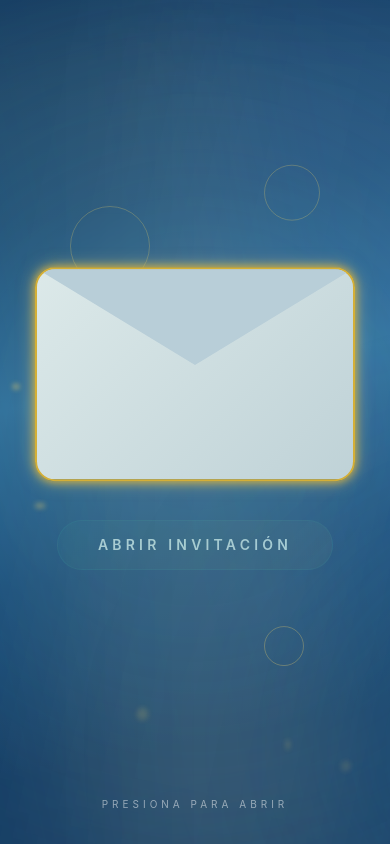
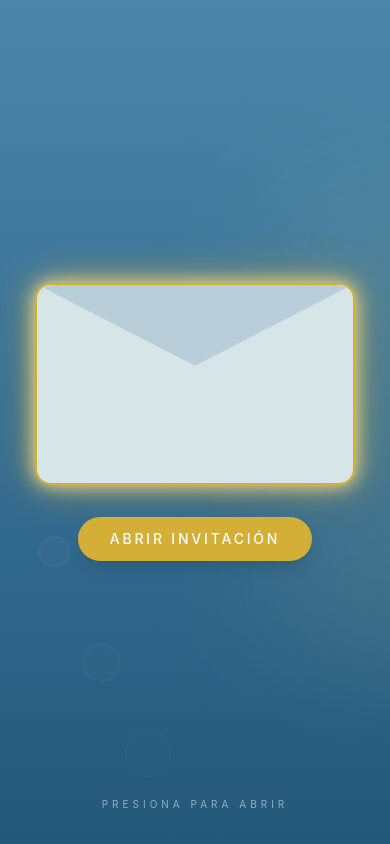
Before and after one commit to Steve0365/XVInvitaacion, a Next.js app: page / in a window 390 px wide. Built offline with nearby package versions, Linux system fonts and the light colour scheme.

Commit message:
Add files via upload

```diff
--- a/app/globals.css
+++ b/app/globals.css
@@ -34,7 +34,7 @@ html { scroll-behavior: smooth; }
 
 body {
   overflow-x: hidden;
-  overflow: hidden;
+  overflow-y: auto;
   color: white;
   background: #123b63;
   font-family: 'Inter', sans-serif;
@@ -384,107 +384,11 @@ body {
   100% { background-position: 0% 50%; }
 }
 
-@keyframes goldPulse {
-  0%,100% { box-shadow: 0 0 8px #D4AF37, 0 0 15px rgba(255,220,120,.5); }
-  50% { box-shadow: 0 0 20px #D4AF37, 0 0 40px rgba(255,220,120,.9); }
+@keyframes goldGlow {
+  0%,100% { box-shadow: 0 0 8px #D4AF37, 0 0 20px rgba(212,175,55,.4); }
+  50% { box-shadow: 0 0 20px #FFE9A6, 0 0 45px rgba(212,175,55,.8); }
 }
 
-.envelope {
-  width: clamp(300px, 82vw, 430px);
-  height: clamp(200px, 55vw, 290px);
-  position: relative;
-  perspective: 1200px;
+.animate-goldGlow {
+  animation: goldGlow 4s infinite ease-in-out;
 }
-
-.envelope-body {
-  position: absolute;
-  width: 100%;
-  height: 100%;
-  background: linear-gradient(135deg, #dce9e9, #bfd2d7);
-  border-radius: 20px;
-  border: 2px solid #D4AF37;
-  box-shadow: 0 0 10px #D4AF37, 0 0 25px rgba(255,220,120,.7);
-  animation: goldPulse 3s infinite;
-  overflow: hidden;
-}
-
-.envelope.opened .envelope-body {
-  opacity: .15;
-  transition: opacity 1s ease;
-}
-
-.flap {
-  position: absolute;
-  top: 0;
-  left: 0;
-  width: 100%;
-  height: clamp(105px, 29vw, 150px);
-  background: #b8ced8;
-  clip-path: polygon(0 0, 50% 85%, 100% 0);
-  transform-origin: top;
-  z-index: 5;
-}
-
-.letter-card {
-  position: absolute;
-  width: clamp(250px, 69vw, 360px);
-  height: clamp(175px, 48vw, 250px);
-  left: clamp(24px, 6.6vw, 35px);
-  top: clamp(18px, 4.8vw, 25px);
-  background: #fff5df;
-  padding: clamp(22px, 6vw, 35px);
-  text-align: center;
-  border-radius: 8px;
-  box-shadow: 0 15px 40px rgba(0,0,0,.25);
-  display: flex;
-  flex-direction: column;
-  align-items: center;
-  justify-content: center;
-  z-index: 2;
-  opacity: 0;
-  pointer-events: none;
-  transform: translateY(0);
-}
-
-.envelope.opened .letter-card {
-  opacity: 1;
-  pointer-events: auto;
-  z-index: 5;
-  transform: translateY(-80px);
-  transition: all 1.5s ease;
-}
-
-.letter-card h3 {
-  font-family: 'Playfair Display', serif;
-  font-size: clamp(20px, 5.5vw, 30px);
-  color: #4b3527;
-  margin-bottom: clamp(6px, 2vw, 10px);
-}
-
-.letter-card p {
-  color: #765d4b;
-  line-height: 1.7;
-  font-size: clamp(10px, 2.8vw, 13px);
-  max-width: 96%;
-}
-
-.letter-card hr {
-  width: 30%;
-  border: none;
-  height: 1px;
-  background: rgba(180, 160, 130, 0.3);
-  margin: clamp(8px, 2vw, 14px) auto;
-}
-
-.letter-card .name {
-  font-family: 'Playfair Display', serif;
-  font-weight: 700;
-  font-size: clamp(16px, 4.5vw, 24px);
-  color: #4b3527;
-}
-
-.letter-card .xv {
-  font-size: clamp(12px, 3vw, 16px);
-  color: #765d4b;
-  margin-top: 2px;
-}
--- a/components/EnvelopeScreen.jsx
+++ b/components/EnvelopeScreen.jsx
@@ -25,130 +25,75 @@ export default function EnvelopeScreen({ onOpen }) {
           initial={{ opacity: 1 }}
           exit={{ opacity: 0, scale: 1.04, filter: 'blur(3px)' }}
           transition={{ duration: 0.7, ease: [0.23, 1, 0.32, 1] }}
-          className="fixed inset-0 z-[100] flex flex-col items-center justify-center overflow-hidden select-none"
-          style={{
-            background: 'linear-gradient(170deg, #123B63 0%, #1B4E7A 25%, #2D6F9E 45%, #1B4E7A 65%, #123B63 85%, #123B63 100%)',
-          }}
+          className="fixed inset-0 z-[100] flex flex-col items-center justify-center overflow-hidden select-none bg-gradient-to-b from-[#4b86a8] via-[#376f96] to-[#245879]"
         >
           <div className="absolute inset-0 pointer-events-none">
-            <div
-              className="absolute top-0 left-1/4 w-72 h-[900px] blur-3xl rotate-12"
-              style={{ background: 'rgba(255,255,255,0.05)' }}
-            />
-            <div
-              className="absolute top-0 right-1/4 w-72 h-[900px] blur-3xl -rotate-12"
-              style={{ background: 'rgba(248,216,106,0.08)' }}
-            />
-            <div
-              className="absolute top-0 left-1/3 w-96 h-[1000px] blur-3xl"
-              style={{ background: 'rgba(255,255,255,0.04)' }}
-            />
-            <div
-              className="absolute left-1/2 -translate-x-1/2 top-[10%] w-[700px] h-[700px] rounded-full blur-[120px]"
-              style={{ background: 'rgba(31,107,163,0.15)' }}
-            />
-            <motion.div
-              animate={{ opacity: [0.04, 0.09, 0.04] }}
-              transition={{ duration: 4, repeat: Infinity, ease: 'easeInOut' }}
-              className="absolute top-1/4 left-1/4 w-[400px] h-[400px] rounded-full"
-              style={{ background: 'radial-gradient(circle, rgba(41,141,148,0.25), transparent 70%)', filter: 'blur(60px)' }}
-            />
-            <motion.div
-              animate={{ opacity: [0.03, 0.07, 0.03] }}
-              transition={{ duration: 5, repeat: Infinity, ease: 'easeInOut', delay: 1 }}
-              className="absolute bottom-1/3 right-1/4 w-[300px] h-[300px] rounded-full"
-              style={{ background: 'radial-gradient(circle, rgba(41,141,148,0.2), transparent 70%)', filter: 'blur(80px)' }}
-            />
-            <motion.div
-              animate={{ opacity: [0.02, 0.06, 0.02] }}
-              transition={{ duration: 6, repeat: Infinity, ease: 'easeInOut', delay: 2 }}
-              className="absolute top-1/2 left-1/2 w-[200px] h-[200px] rounded-full"
-              style={{ background: 'radial-gradient(circle, rgba(242,216,141,0.1), transparent 60%)', filter: 'blur(50px)' }}
-            />
-            {Array.from({ length: 14 }).map((_, i) => (
-              <motion.div
+            {Array.from({ length: 8 }).map((_, i) => (
+              <motion.span
                 key={i}
-                className="absolute rounded-full"
+                className="absolute rounded-full border border-white/20 bg-white/5"
                 style={{
-                  width: `${6 + Math.random() * 10}px`,
-                  height: `${6 + Math.random() * 10}px`,
-                  left: `${Math.random() * 100}%`,
-                  background: 'radial-gradient(circle, rgba(248,216,106,.9), rgba(248,216,106,0))',
-                  filter: 'blur(2px)',
+                  width: `${30 + i * 8}px`,
+                  height: `${30 + i * 8}px`,
+                  left: `${10 + i * 11}%`,
                 }}
-                initial={{ y: '110vh', opacity: 0 }}
-                animate={{ y: '-20vh', opacity: [0, 0.6, 0] }}
-                transition={{ duration: 12 + Math.random() * 8, repeat: Infinity, delay: Math.random() * 10 }}
+                animate={{ y: ['100vh', '-20vh'], opacity: [0, 0.7, 0] }}
+                transition={{ duration: 18 + i * 2, repeat: Infinity, delay: i * 1.5, ease: 'linear' }}
               />
             ))}
-            <motion.div
-              className="absolute left-[18%] top-[25%] w-20 h-20 rounded-full"
-              style={{ border: '1px solid rgba(248,216,106,.25)', backdropFilter: 'blur(4px)' }}
-              animate={{ y: [0, -20, 0] }}
-              transition={{ duration: 7, repeat: Infinity }}
-            />
-            <motion.div
-              className="absolute right-[18%] top-[20%] w-14 h-14 rounded-full"
-              style={{ border: '1px solid rgba(248,216,106,.25)' }}
-              animate={{ y: [0, -15, 0] }}
-              transition={{ duration: 5, repeat: Infinity }}
-            />
-            <motion.div
-              className="absolute right-[22%] bottom-[20%] w-10 h-10 rounded-full"
-              style={{ border: '1px solid rgba(248,216,106,.3)' }}
-              animate={{ y: [0, -10, 0] }}
-              transition={{ duration: 4, repeat: Infinity }}
-            />
+          </div>
+
+          <div className="absolute inset-0 pointer-events-none">
+            {[1, 2, 3].map((x) => (
+              <motion.div
+                key={x}
+                className="absolute left-1/2 w-[140%] h-40 rounded-[50%] bg-yellow-200/10 blur-3xl"
+                style={{ top: `${20 * x}%` }}
+                animate={{ x: ['-10%', '10%', '-10%'] }}
+                transition={{ duration: 10, repeat: Infinity, ease: 'easeInOut' }}
+              />
+            ))}
           </div>
 
           <motion.div
-            className="absolute left-1/2 top-1/2"
-            style={{
-              width: '650px', height: '650px',
-              transform: 'translate(-50%, -50%)',
-              borderRadius: '9999px',
-              background: 'radial-gradient(circle, rgba(31,107,163,.22), transparent 70%)',
-              filter: 'blur(90px)',
-            }}
-            animate={{ scale: [1, 1.08, 1] }}
-            transition={{ duration: 6, repeat: Infinity, ease: 'easeInOut' }}
-          />
-
-          <motion.div
-            className={`envelope cursor-pointer ${phase !== 'idle' ? 'opened' : ''}`}
             onClick={handleOpen}
-            animate={
-              phase !== 'idle'
-                ? { scale: 1.08, y: [0, 0, 0] }
-                : { scale: 1, y: [0, -8, 0] }
-            }
-            transition={
-              phase !== 'idle'
-                ? { duration: 0.4 }
-                : { duration: 4, repeat: Infinity, ease: 'easeInOut' }
-            }
+            animate={{ scale: phase !== 'idle' ? 0.95 : 1 }}
+            className="relative w-[clamp(300px,82vw,430px)] h-[clamp(195px,52vw,280px)] cursor-pointer rounded-2xl bg-[#d6e5e8] border-2 border-[#D4AF37] shadow-[0_0_25px_rgba(212,175,55,.6)] animate-goldGlow z-20"
           >
-            <div className="letter-card">
-              <h3>¡Bienvenidos!</h3>
-              <p>
-                Los espero en mi Pool Side para celebrar juntos este día tan especial. Su presencia hará de este momento un recuerdo inolvidable.
-              </p>
-              <hr />
-              <span className="name">Hallie Aes</span>
-              <span className="xv">XV Años</span>
-            </div>
-
-            <div className="envelope-body">
+            <div className="absolute inset-0 rounded-2xl overflow-hidden">
               <motion.div
-                className="flap"
-                animate={
-                  phase !== 'idle'
-                    ? { rotateX: -170 }
-                    : { rotateX: 0 }
-                }
+                className="absolute top-0 left-0 w-full origin-top z-[5]"
+                style={{
+                  height: '48%',
+                  background: '#b8ced8',
+                  clipPath: 'polygon(0 0, 50% 85%, 100% 0)',
+                }}
+                animate={phase !== 'idle' ? { rotateX: -170 } : { rotateX: 0 }}
                 transition={{ duration: 1.7 }}
               />
             </div>
+
+            <AnimatePresence>
+              {phase !== 'idle' && (
+                <motion.div
+                  initial={{ y: 0, opacity: 0 }}
+                  animate={{ y: -80, opacity: 1 }}
+                  exit={{ opacity: 0 }}
+                  transition={{ duration: 1.5 }}
+                  className="absolute left-1/2 top-1/2 -translate-x-1/2 w-[clamp(250px,69vw,360px)] h-[clamp(175px,48vw,240px)] bg-[#fff5df] rounded-lg shadow-xl p-[clamp(22px,6vw,32px)] text-center z-30 flex flex-col items-center justify-center"
+                >
+                  <h3 className="font-serif font-bold text-[clamp(20px,5.5vw,28px)] text-[#4b3527] mb-[clamp(6px,2vw,10px)]">
+                    ¡Bienvenidos!
+                  </h3>
+                  <p className="text-[clamp(10px,2.8vw,13px)] text-[#765d4b] leading-relaxed max-w-[96%]">
+                    Los espero en mi Pool Side para celebrar juntos este día tan especial. Su presencia hará de este momento un recuerdo inolvidable.
+                  </p>
+                  <hr className="w-[30%] border-none h-[1px] bg-[rgba(180,160,130,0.3)] my-[clamp(8px,2vw,14px)]" />
+                  <span className="font-serif font-bold text-[clamp(16px,4.5vw,22px)] text-[#4b3527]">Hallie Aes</span>
+                  <span className="text-[clamp(12px,3vw,15px)] text-[#765d4b] mt-[2px]">XV Años</span>
+                </motion.div>
+              )}
+            </AnimatePresence>
           </motion.div>
 
           {phase === 'idle' && (
@@ -160,12 +105,7 @@ export default function EnvelopeScreen({ onOpen }) {
                 whileHover={{ scale: 1.05 }}
                 whileTap={{ scale: 0.97 }}
                 onClick={handleOpen}
-                className="mt-8 px-10 py-3.5 rounded-full font-semibold text-sm uppercase tracking-[0.3em] transition-all duration-500"
-                style={{
-                  background: 'linear-gradient(135deg, rgba(41,141,148,0.12), rgba(228,199,107,0.06))',
-                  border: '1px solid rgba(41,141,148,0.2)',
-                  color: 'rgba(200,235,237,0.9)',
-                }}
+                className="mt-8 z-40 px-8 py-3 rounded-full bg-[#D4AF37] text-white font-medium shadow-lg text-sm uppercase tracking-[0.2em]"
               >
                 Abrir Invitación
               </motion.button>
@@ -173,8 +113,7 @@ export default function EnvelopeScreen({ onOpen }) {
                 initial={{ opacity: 0 }}
                 animate={{ opacity: 1 }}
                 transition={{ delay: 3, duration: 1 }}
-                className="absolute bottom-8 text-[10px] tracking-[0.4em] uppercase"
-                style={{ color: 'rgba(255,255,255,0.5)' }}
+                className="absolute bottom-8 text-[10px] tracking-[0.4em] uppercase text-white/50"
               >
                 Presiona para abrir
               </motion.p>
```
